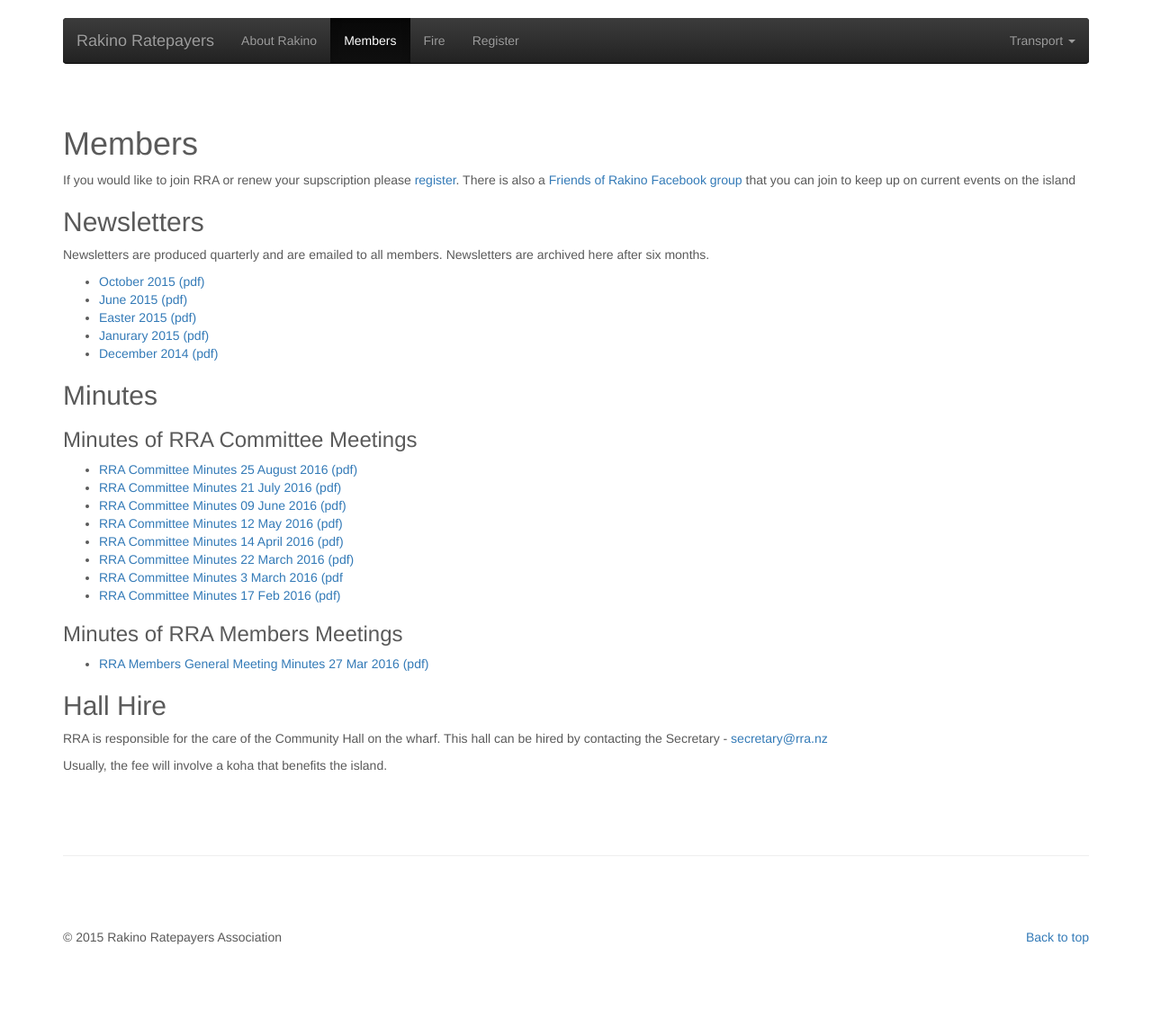
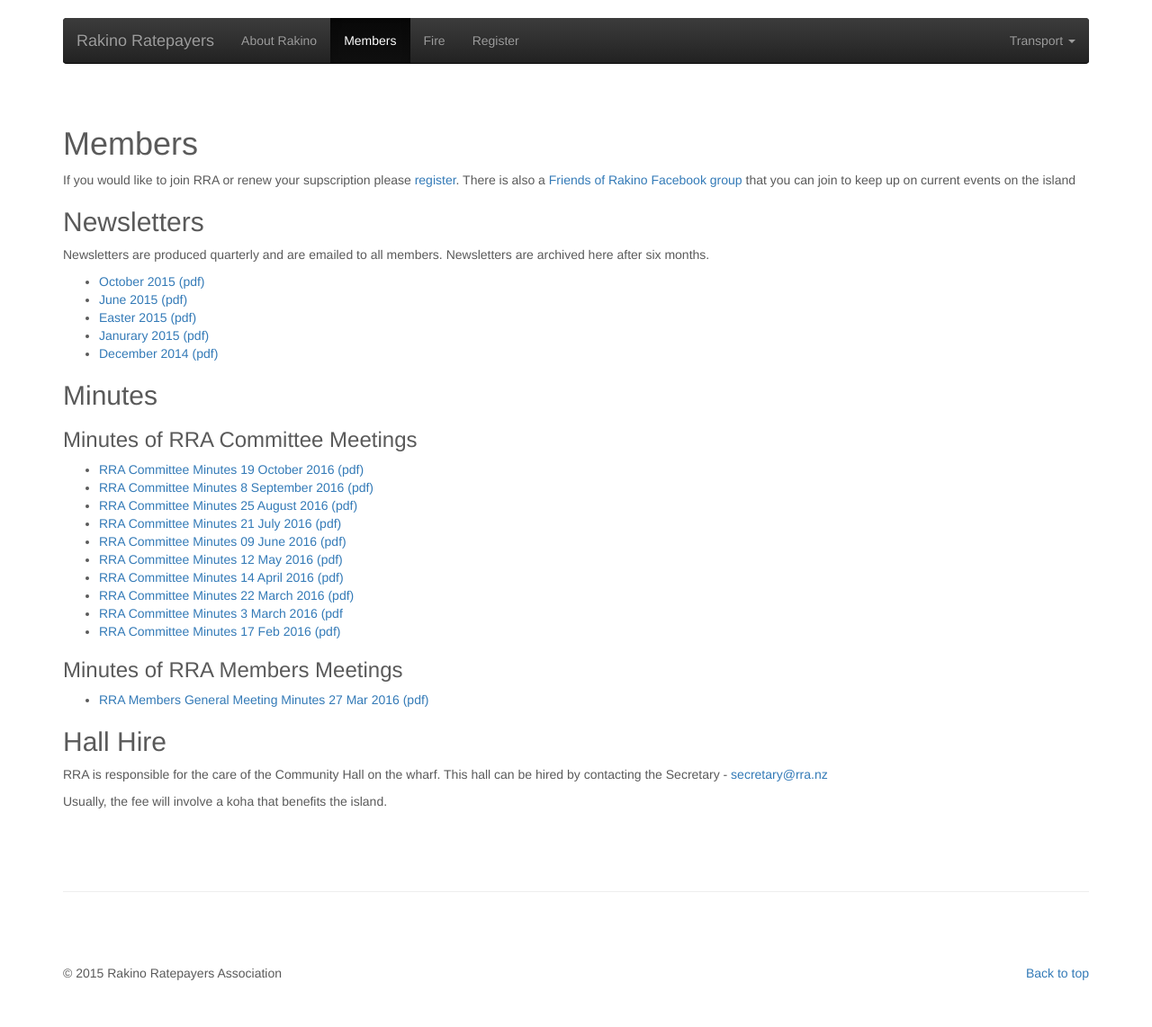
Before and after one commit to rakinoratepayers/rakinoratepayers.github.io, a Jekyll site: the page built from members.md, in a window 1280 px wide. Shown: the whole page at 90% size. Built offline with Jekyll 4.4.1, drawn with Linux system fonts in a browser that asks for light colours; nearby versions of some CDN libraries; before the commit the page ends 1102 px from its top, so only the background shows below that.

Commit message:
committee minutes for sep/oct

```diff
--- a/members.md
+++ b/members.md
@@ -24,6 +24,8 @@
 ## Minutes
 
 ### Minutes of RRA Committee Meetings
+- [RRA Committee Minutes 19 October 2016 (pdf)](/assets/minutes/161019 RRA Committee Minutes 19 October 2016.pdf)
+- [RRA Committee Minutes 8 September 2016 (pdf)](/assets/minutes/160908 RRA Committee Minutes 8 September 2016.pdf)
 - [RRA Committee Minutes 25 August 2016 (pdf)](/assets/minutes/160825 RRA Committee Minutes 25 August 2016.pdf)
 - [RRA Committee Minutes 21 July 2016 (pdf)](/assets/minutes/160721 RRA Committee Minutes 21 July 2016.pdf)
 - [RRA Committee Minutes 09 June 2016 (pdf)](/assets/minutes/160609 RRA Committee Minutes 09 June 2016.pdf)
```
Also changed, not shown: 4 other files.
